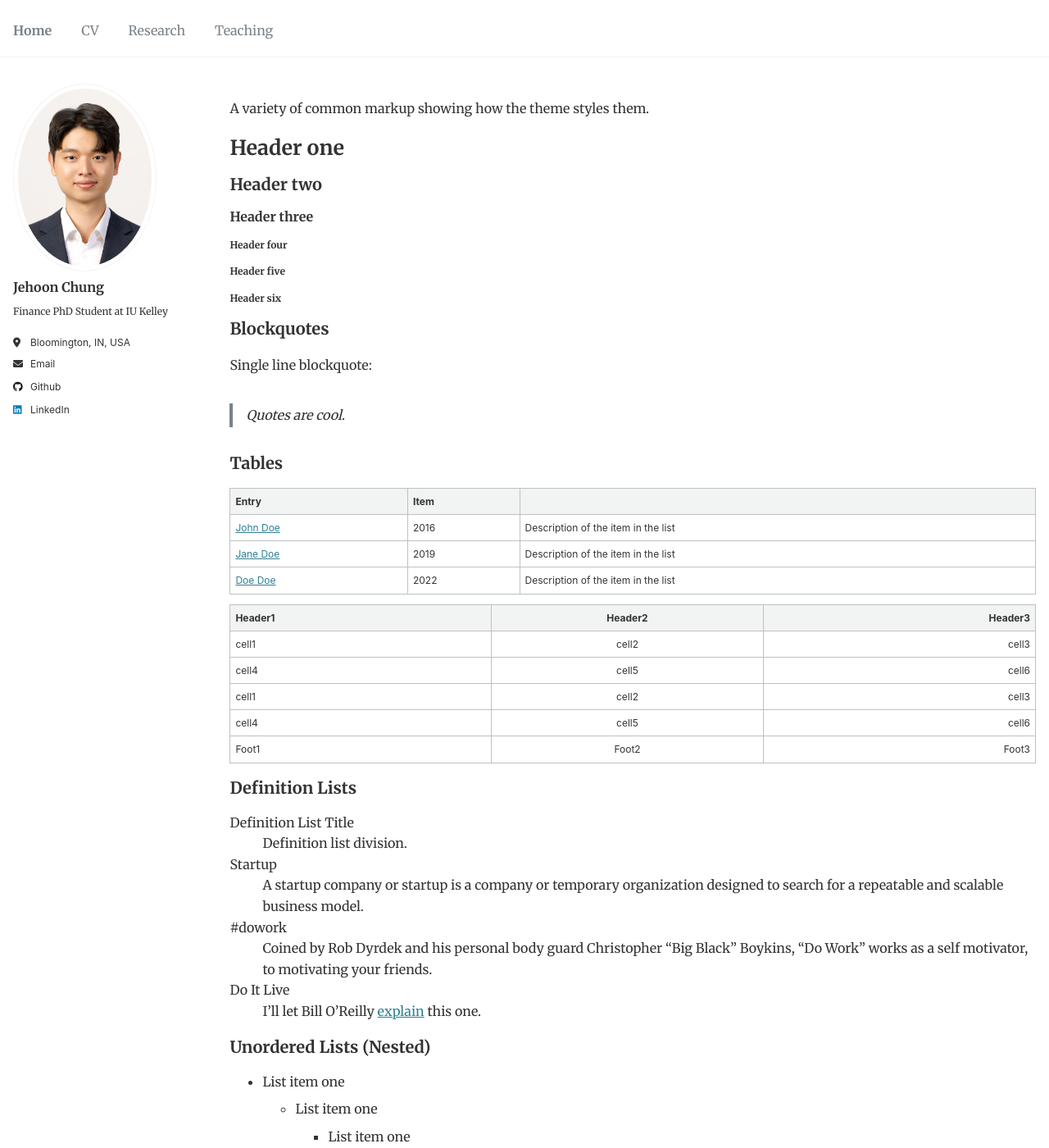
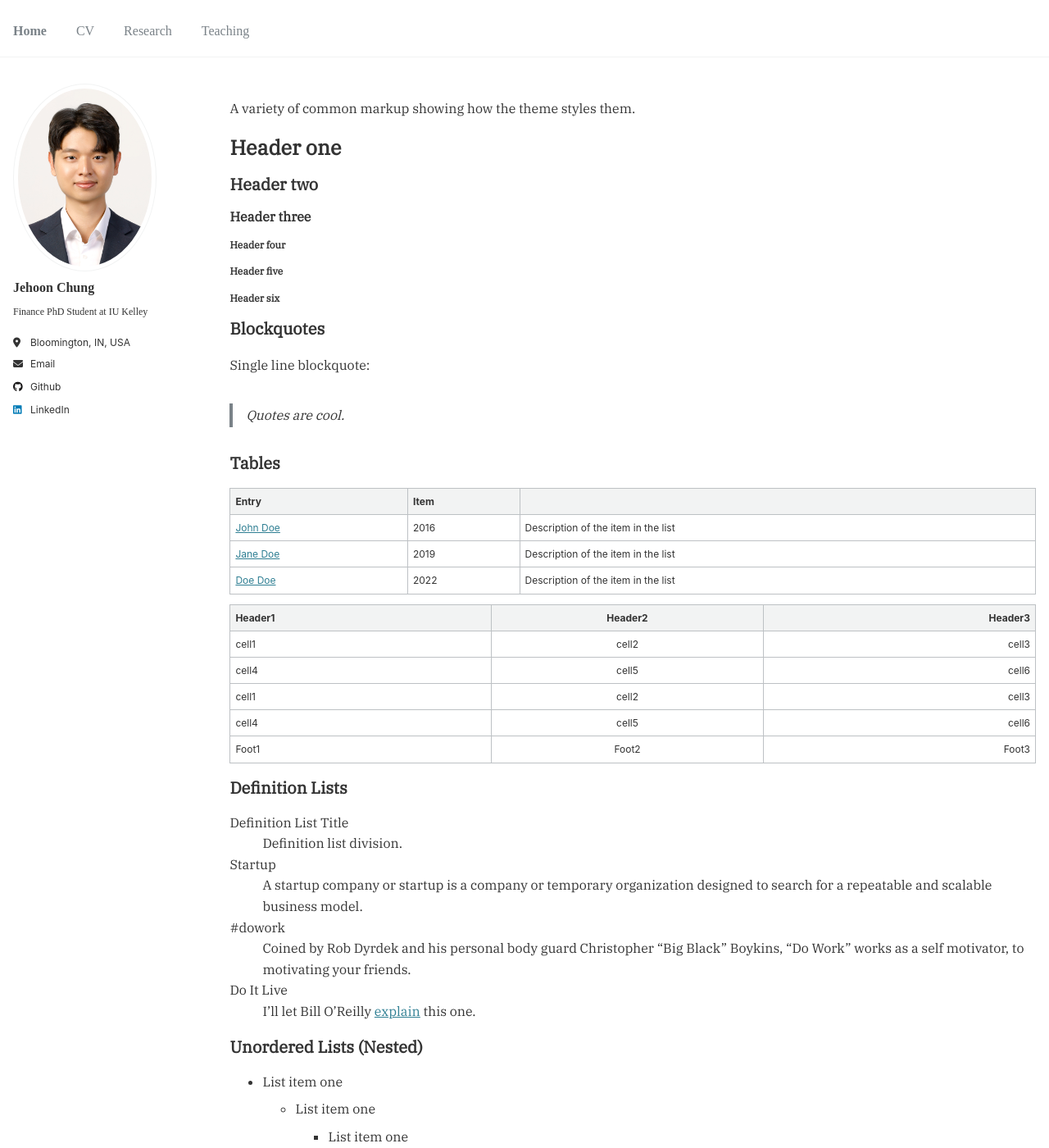
Before and after one commit to JehoonChung/jehoonchung.github.io, a Jekyll site: the page built from _pages/archive-layout-with-content.md, in a window 1280 px wide and 1400 px high. Shown: the whole window at 82% size. Built offline with Jekyll 4.4.1, drawn with Linux system fonts in a browser that asks for light colours.

Commit message:
Update main.scss

```diff
--- a/assets/css/main.scss
+++ b/assets/css/main.scss
@@ -39,25 +39,25 @@
 @import "vendor/font-awesome/brands";
 @import "vendor/magnific-popup/magnific-popup";
 @import "print";
-@import url('https://fonts.googleapis.com/css2?family=Merriweather:wght@400;700&display=swap');
+@import url('https://fonts.googleapis.com/css2?family=IBM+Plex+Serif&display=swap');
 @import "custom";
 
 /* Apply PT Serif globally */
 body {
-    font-family: 'Merriweather', serif;
+    font-family: 'IBM Plex Serif', serif;
     font-size: 16px;
     line-height: 1.6;
     color: #333; /* Adjust this color to your preference */
 }
 
 h1, h2, h3, h4, h5, h6 {
-    font-family: 'Merriweather', serif;
+    font-family: 'IBM Plex Serif', serif;
     font-weight: 700; /* Use bold for headings */
     margin: 1rem 0;
 }
 
 p {
-    font-family: 'Merriweather', serif;
+    font-family: 'IBM Plex Serif', serif;
     font-size: 16px;
     line-height: 1.8;
     margin-bottom: 1rem;
```
